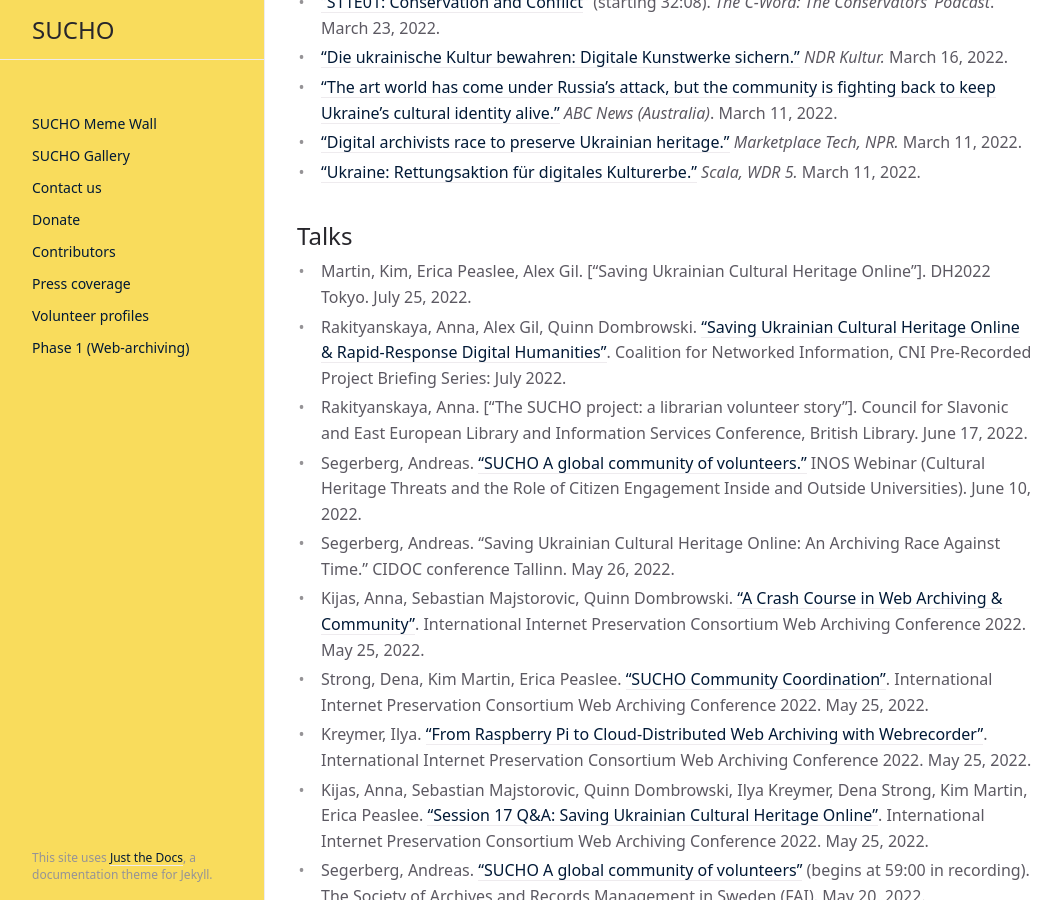
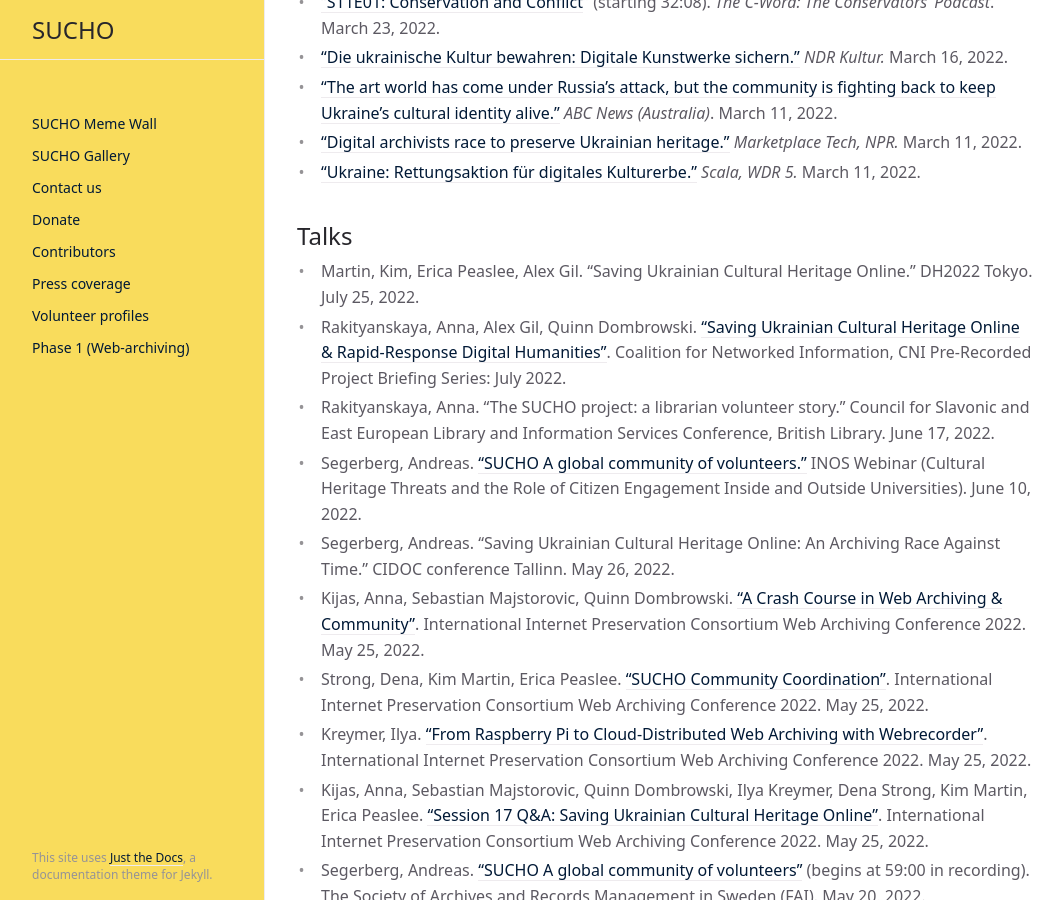
Before and after one commit to sucho-archiving/sucho-archiving.github.io, a Jekyll site: the page built from press.md, in a window 1280 px wide and 900 px high, scrolled down 3885 px. Shown: the whole window, without its empty margins (107-1170 px from the left). Built offline with Jekyll 4.4.1, drawn with Linux system fonts in a browser that asks for light colours.

Commit message:
Update press.md

```diff
--- a/press.md
+++ b/press.md
@@ -90,9 +90,9 @@
 
 
 ## Talks
-- Martin, Kim, Erica Peaslee, Alex Gil. ["Saving Ukrainian Cultural Heritage Online"]. DH2022 Tokyo. July 25, 2022.
+- Martin, Kim, Erica Peaslee, Alex Gil. "Saving Ukrainian Cultural Heritage Online." DH2022 Tokyo. July 25, 2022.
 - Rakityanskaya, Anna, Alex Gil, Quinn Dombrowski. ["Saving Ukrainian Cultural Heritage Online & Rapid-Response Digital Humanities"](https://www.youtube.com/watch?v=b-zlp2S7PV8). Coalition for Networked Information, CNI Pre-Recorded Project Briefing Series: July 2022.
-- Rakityanskaya, Anna. ["The SUCHO project: a librarian volunteer story"]. Council for Slavonic and East European Library  and Information Services Conference, British Library. June 17, 2022.
+- Rakityanskaya, Anna. "The SUCHO project: a librarian volunteer story." Council for Slavonic and East European Library  and Information Services Conference, British Library. June 17, 2022.
 - Segerberg, Andreas. ["SUCHO A global community of volunteers."](https://vimeo.com/719772025) INOS Webinar (Cultural Heritage Threats and the Role of Citizen Engagement Inside and Outside Universities). June 10, 2022.
 - Segerberg, Andreas. "Saving Ukrainian Cultural Heritage Online: An Archiving Race Against Time." CIDOC conference Tallinn. May 26, 2022.
 - Kijas, Anna, Sebastian Majstorovic, Quinn Dombrowski. ["A Crash Course in Web Archiving & Community"](https://www.youtube.com/watch?v=_J8hvEPxx6w&list=PL5AWMCpp1DigoUCo5bxJXEhc3-sRgotI5&index=1). International Internet Preservation Consortium Web Archiving Conference 2022. May 25, 2022.
```
